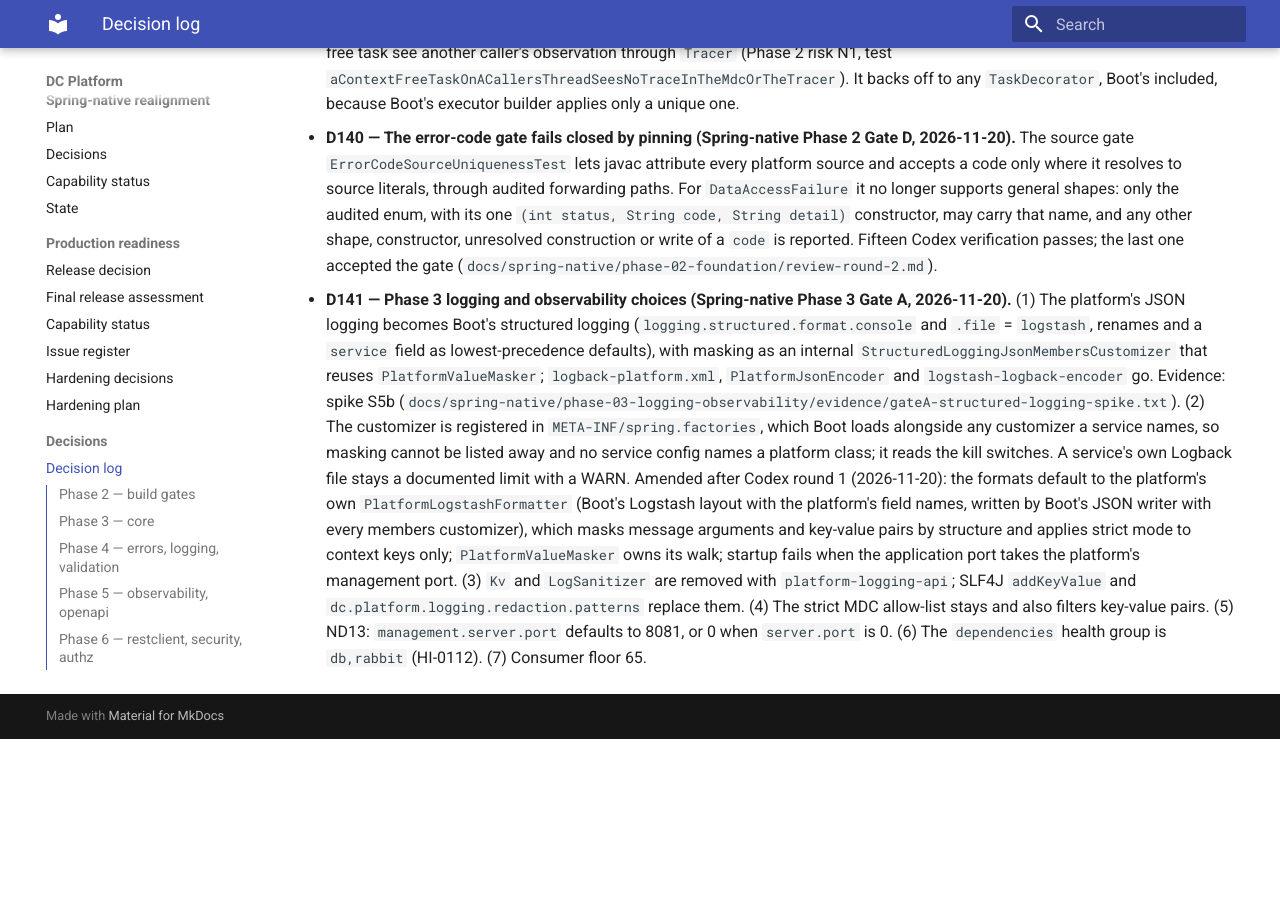
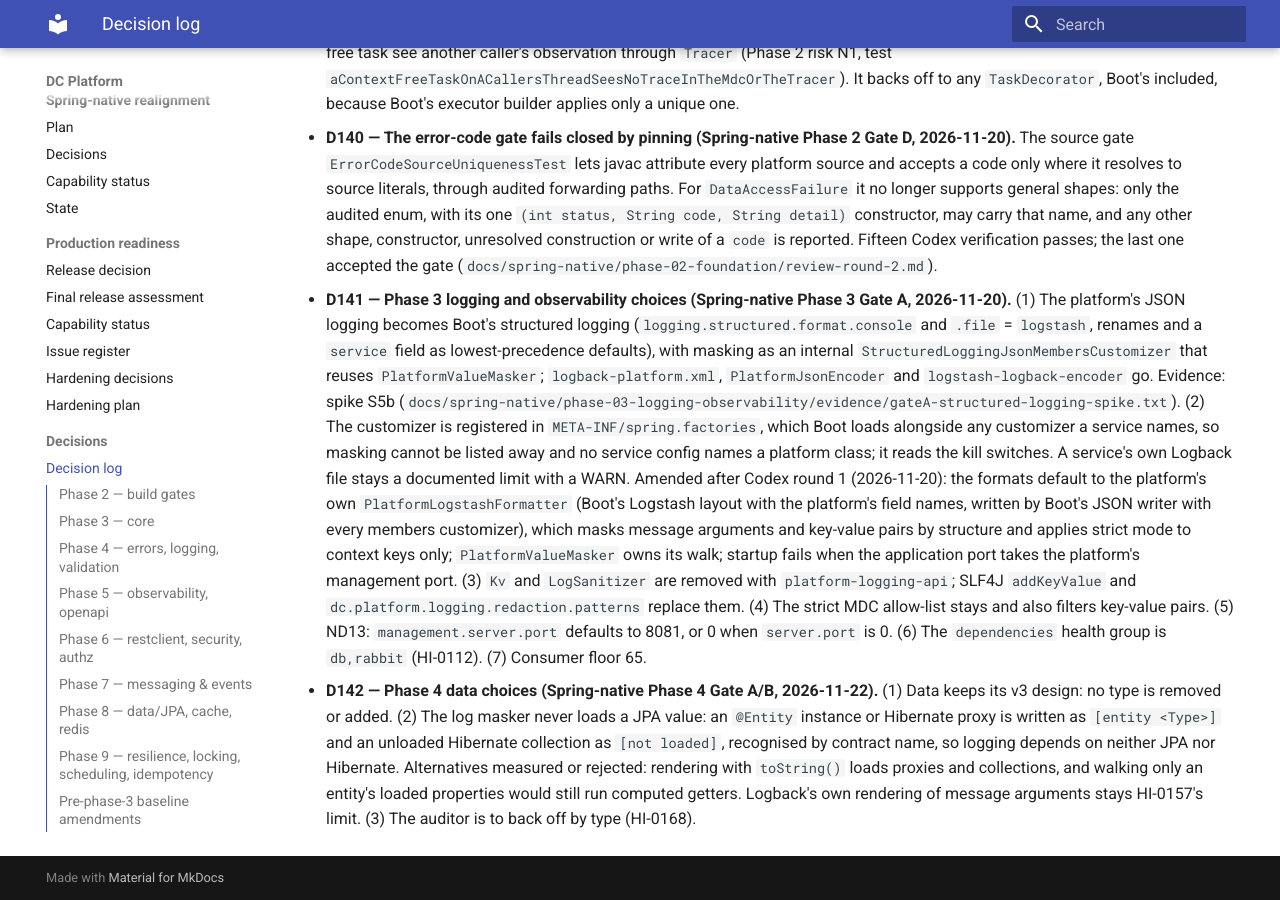
Before and after one commit to muhammadallee/dc-platform, an MkDocs documentation site: the page built from docs/decisions/decision-log.md, in a window 1280 px wide and 900 px high, scrolled down 20550 px. Built offline with MkDocs 1.6.1 and Material for MkDocs 9.7.7, drawn with Linux system fonts in a browser that asks for light colours; before the commit the page ends 21289 px from its top, so only the background shows below that.

Commit message:
docs(spring-native): D142; HI-0167 fixed, review and consumer proof pending
Co-Authored-By: Claude Opus 5.5 <noreply@anthropic.com>
Claude-Session: https://claude.ai/code/session_0131grQ6pUwFCGZox6ekZHiA

```diff
--- a/docs/decisions/decision-log.md
+++ b/docs/decisions/decision-log.md
@@ -911,3 +911,9 @@ One line of context per decision; details live in the commit bodies referenced.
   `addKeyValue` and `dc.platform.logging.redaction.patterns` replace them. (4) The strict MDC allow-list stays and also
   filters key-value pairs. (5) ND13: `management.server.port` defaults to 8081, or 0 when `server.port` is 0. (6) The
   `dependencies` health group is `db,rabbit` (HI-0112). (7) Consumer floor 65.
+- **D142 — Phase 4 data choices (Spring-native Phase 4 Gate A/B, 2026-11-22).** (1) Data keeps its v3 design: no type is
+  removed or added. (2) The log masker never loads a JPA value: an `@Entity` instance or Hibernate proxy is written as
+  `[entity <Type>]` and an unloaded Hibernate collection as `[not loaded]`, recognised by contract name, so logging
+  depends on neither JPA nor Hibernate. Alternatives measured or rejected: rendering with `toString()` loads proxies and
+  collections, and walking only an entity's loaded properties would still run computed getters. Logback's own rendering
+  of message arguments stays HI-0157's limit. (3) The auditor is to back off by type (HI-0168).
```
Also changed, not shown: docs/production-readiness/issue-register.md (+1 -1 lines), docs/spring-native/STATE.md (+3 -3 lines), docs/spring-native/phase-04-data/evidence/gateB-hi0167-fixed.txt (added, +9 -0 lines).
